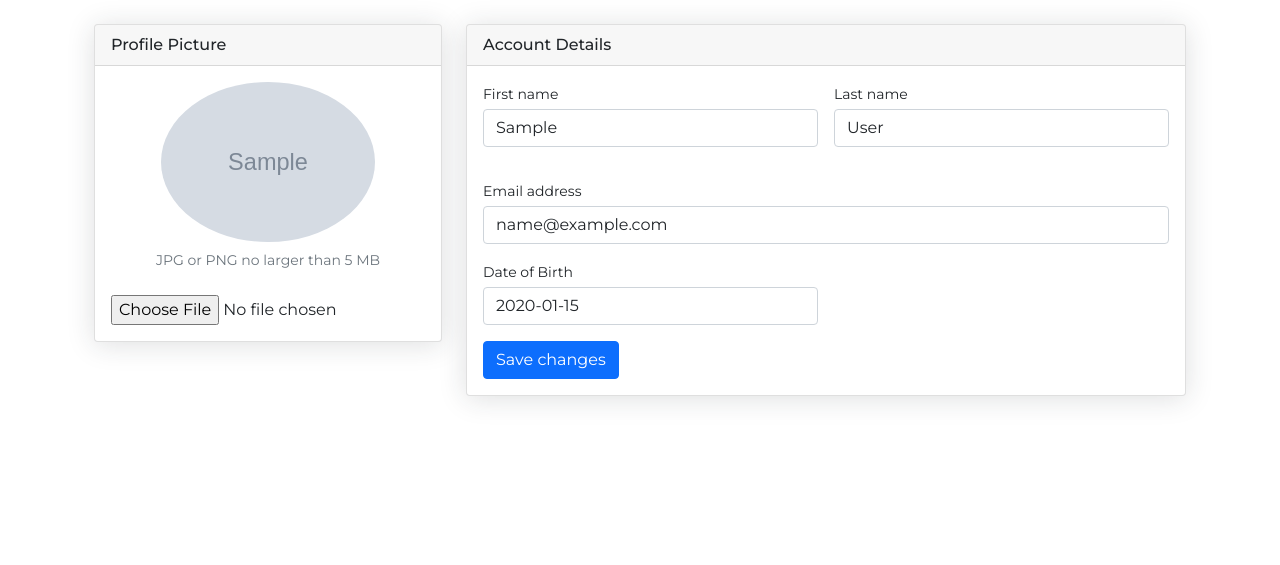
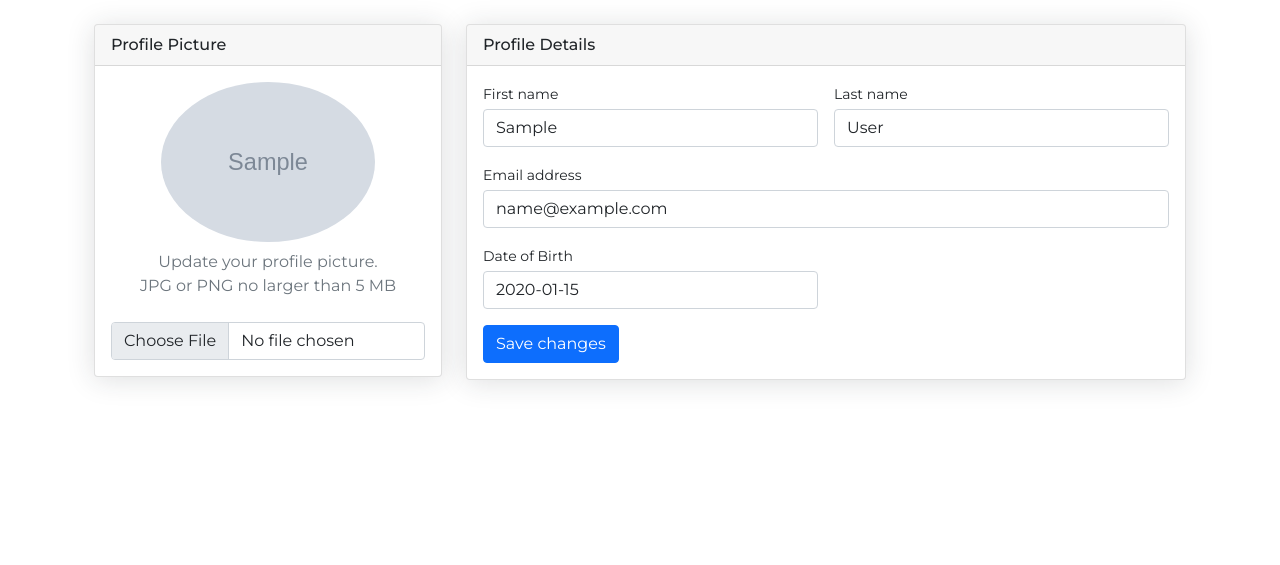
Before and after one commit to b-hristov/PhilosophersBlog_Django_final_project, a Django app: page /edit_profile/ in a window 1280 px wide. Shown: the part 110-675 px from the top of the page. Run offline with Django 4.2, Linux system fonts and the light colour scheme; a user stored in the database is signed in; tables that the repository leaves empty hold one stand-in row (values such as "Sample post"); grey boxes marked "Sample" are stand-in pictures; some libraries are stand-ins or nearby versions.

Commit message:
Some 'Edit profile' improvements

```diff
--- a/PhilosophersBlog_Django_final_project/Blog/accounts/forms.py
+++ b/PhilosophersBlog_Django_final_project/Blog/accounts/forms.py
@@ -88,5 +88,8 @@ class EditProfileForm(forms.ModelForm):
             'class': 'form-control',
             'placeholder': 'Enter your email address',
         })
+        self.fields['image'].widget.attrs.update({
+            'class': 'form-control'
+        })
 
     image = forms.ImageField(widget=ClearRedundantImageFieldsWidget)
--- a/templates/profile/edit-profile.html
+++ b/templates/profile/edit-profile.html
@@ -1,7 +1,6 @@
 {% extends 'base.html' %}
 {% load static %}
 {% block content %}
-    <link href="styles.css" rel="stylesheet">
     <link href="https://cdn.jsdelivr.net/npm/bootstrap@5.0.1/dist/css/bootstrap.min.css" rel="stylesheet">
     <div class="container-xl px-4 mt-4">
         <form method="post" enctype="multipart/form-data">
@@ -12,15 +11,23 @@
                         <div class="card-body text-center">
                             <img class="img-account-profile rounded-circle mb-2"
                                  src="{{ profile.image.url }}" alt="">
-                            <div class="small font-italic text-muted mb-4">JPG or PNG no larger than 5 MB</div>
+                            <div class="font-italic text-muted mb-6">Update your profile picture.</div>
+                            <div class="font-italic text-muted mb-4">JPG or PNG no larger than 5 MB</div>
                             {{ form.image }}
+                            {% if form.image.errors %}
+                                <div class="text-danger">
+                                    {% for error in form.image.errors %}
+                                        {{ error|striptags }}
+                                    {% endfor %}
+                                </div>
+                            {% endif %}
                         </div>
                     </div>
                 </div>
                 <div class="col-xl-8">
 
                     <div class="card mb-4">
-                        <div class="card-header">Account Details</div>
+                        <div class="card-header">Profile Details</div>
                         <div class="card-body">
 
                             {% csrf_token %}
@@ -47,8 +54,6 @@
                                         </div>
                                     {% endif %}
                                 </div>
-                            </div>
-                            <div class="row gx-3 mb-3">
                             </div>
                             <div class="mb-3">
                                 <label class="small mb-1" for="inputEmailAddress">Email address</label>
```
